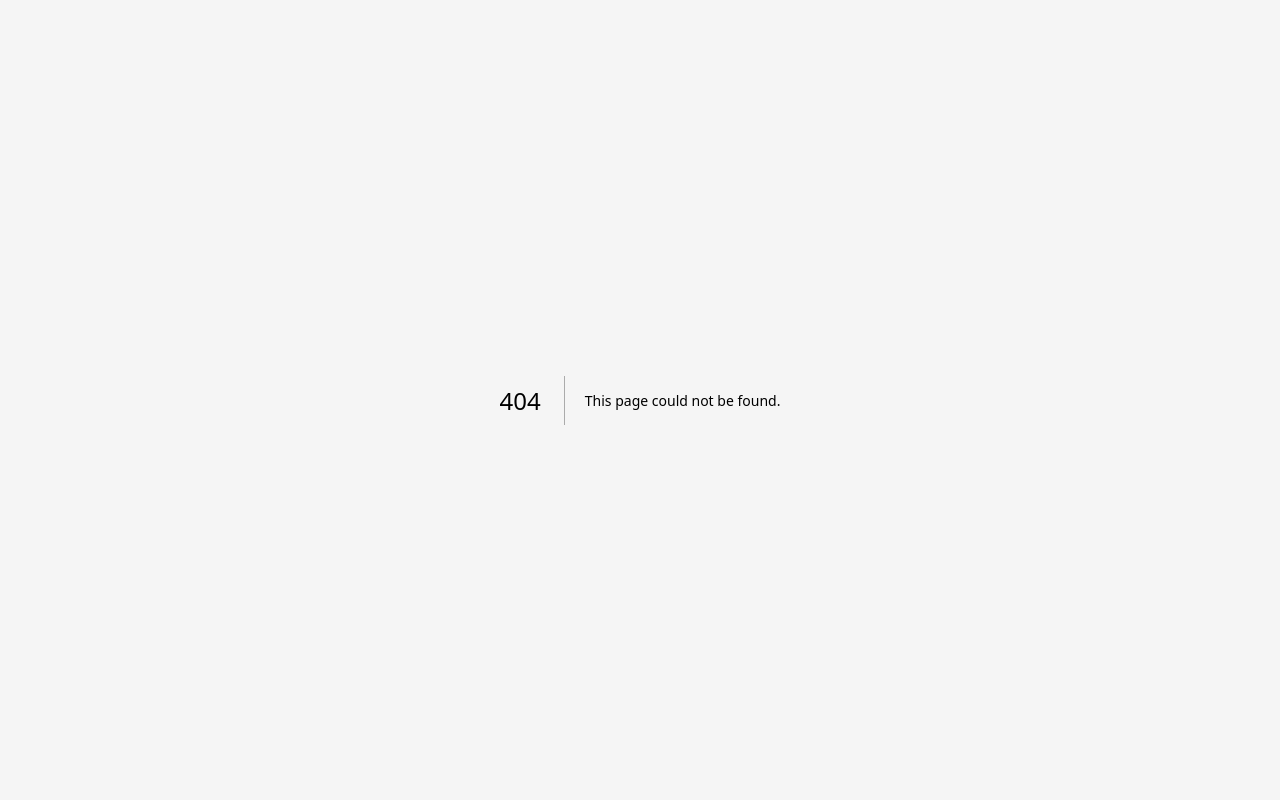
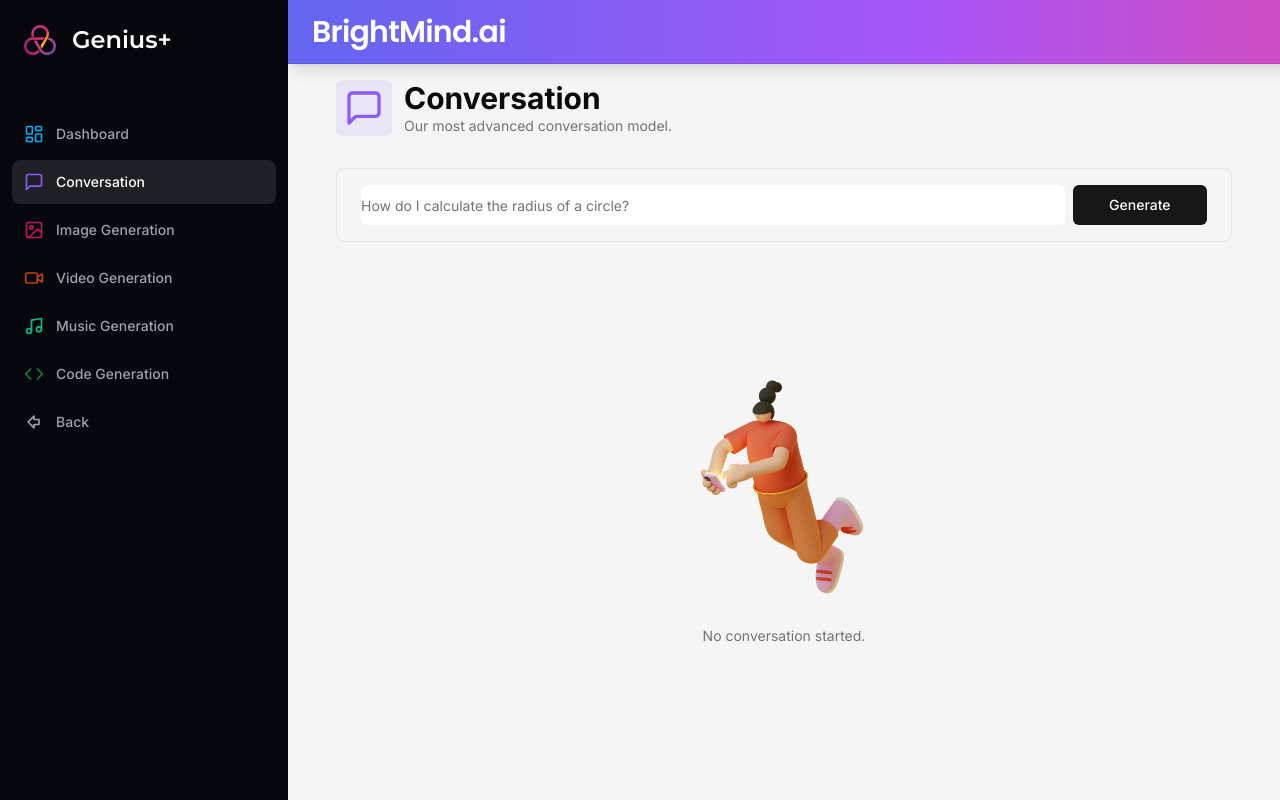
Before and after one commit to CharulRathore/AI-Companion, a Next.js app: page /conversation in a window 1280 px wide. Before the commit this address had no page. Built offline with nearby package versions, Linux system fonts and the light colour scheme.

Commit message:
conversation AI feature

```diff
--- /dev/null
+++ b/app/(dashboard)/(routes)/conversation/constants.ts
@@ -0,0 +1,7 @@
+import * as z from "zod";
+
+export const formSchema = z.object({
+  prompt: z.string().min(1, {
+    message: "Prompt is required."
+  }),
+});
--- /dev/null
+++ b/app/(dashboard)/(routes)/conversation/page.tsx
@@ -0,0 +1,137 @@
+"use client";
+
+import * as z from "zod";
+import axios from "axios";
+import { MessageSquare } from "lucide-react";
+import { useForm } from "react-hook-form";
+import { useState } from "react";
+// import { toast } from "react-hot-toast";
+import { useRouter } from "next/navigation";
+import { ChatCompletionMessageParam } from "openai/resources/chat/completions";
+
+import { BotAvatar } from "@/components/bot-avatar1";
+import { Heading } from "@/components/heading";
+import { Button } from "@/components/ui/button";
+import { Input } from "@/components/ui/input";
+import { zodResolver } from "@hookform/resolvers/zod";
+import { Form, FormControl, FormField, FormItem } from "@/components/ui/form";
+import { cn } from "@/lib/utils";
+import { Loader } from "@/components/loader";
+import { UserAvatar } from "@/components/user-avatar1";
+import { Empty } from "@/components/empty";
+// import { useProModal } from "@/hooks/use-pro-modal";
+
+import { formSchema } from "./constants";
+
+
+const ConversationPage = () => {
+    const router = useRouter();
+    // const proModal = useProModal();
+    const [messages, setMessages] = useState<ChatCompletionMessageParam[]>([]);
+
+
+    const form = useForm<z.infer<typeof formSchema>>({
+        resolver: zodResolver(formSchema),
+        defaultValues: {
+          prompt: ""
+        }
+      });
+
+    const isLoading = form.formState.isSubmitting;
+    const onSubmit = async (values: z.infer<typeof formSchema>) => {
+      try {
+        const userMessage: ChatCompletionMessageParam = { role: "user", content: values.prompt };
+        const newMessages = [...messages, userMessage];
+
+        const response = await axios.post('/api/conversation', { messages: newMessages });
+        setMessages((current) => [...current, userMessage, response.data]);
+
+        form.reset();
+      } catch (error: any) {
+        console.log(error);
+        // if (error?.response?.status === 403) {
+        //   proModal.onOpen();
+        // } else {
+        //   toast.error("Something went wrong.");
+        // }
+      } finally {
+        router.refresh();
+      }
+    };
+    return (
+        <div>
+          <Heading
+            title="Conversation"
+            description="Our most advanced conversation model."
+            icon={MessageSquare}
+            iconColor="text-violet-500"
+            bgColor="bg-violet-500/10"
+          />
+          <div className="px-4 lg:px-8">
+            <div>
+              <Form {...form}>
+                <form
+                  onSubmit={form.handleSubmit(onSubmit)}
+                  className="
+                    rounded-lg
+                    border
+                    w-full
+                    p-4
+                    px-3
+                    md:px-6
+                    focus-within:shadow-sm
+                    grid
+                    grid-cols-12
+                    gap-2
+                  "
+                >
+                  <FormField
+                    name="prompt"
+                    render={({ field }) => (
+                      <FormItem className="col-span-12 lg:col-span-10">
+                        <FormControl className="m-0 p-0">
+                          <Input
+                            className="border-0 outline-none focus-visible:ring-0 focus-visible:ring-transparent"
+                            disabled={isLoading}
+                            placeholder="How do I calculate the radius of a circle?"
+                            {...field}
+                          />
+                        </FormControl>
+                      </FormItem>
+                    )}
+                  />
+                  <Button className="col-span-12 lg:col-span-2 w-full" type="submit" disabled={isLoading} size="icon">
+                    Generate
+                  </Button>
+                </form>
+              </Form>
+            </div>
+            <div className="space-y-4 mt-4">
+            {isLoading && (
+                <div className="p-8 rounded-lg w-full flex items-center justify-center bg-muted">
+                  <Loader />
+                </div>
+              )}
+              { messages.length === 0 && !isLoading && (
+                <Empty label="No conversation started." />
+              )}
+              <div className="flex flex-col-reverse gap-y-4">
+                {messages.map((message) => (
+                  <div key={String(message.content)} className={cn(
+                    "p-8 w-full flex items-start gap-x-8 rounded-lg",
+                    message.role === "user" ? "bg-white border border-black/10" : "bg-muted",
+                  )}>
+                    {message.role === "user" ? <UserAvatar /> : <BotAvatar />}
+                    <p className="text-sm">
+                      {String(message.content)}
+                    </p>
+                  </div>
+                ))}
+              </div>
+            </div>
+          </div>
+        </div>
+       );
+}
+
+export default ConversationPage;
--- /dev/null
+++ b/app/api/conversation/route.ts
@@ -0,0 +1,40 @@
+import OpenAI from 'openai';
+import { NextResponse } from "next/server";
+import { auth } from "@clerk/nextjs/server";
+
+const openai = new OpenAI({
+  apiKey: process.env.OPENAI_API_KEY,
+});
+
+
+export async function POST(
+    req: Request
+  ) {
+    try {
+      const { userId } = auth();
+      const body = await req.json();
+      const { messages  } = body;
+
+      if (!userId) {
+        return new NextResponse("Unauthorized", { status: 401 });
+      }
+
+      if (!process.env.OPENAI_API_KEY) {
+        return new NextResponse("OpenAI API Key not configured.", { status: 500 });
+      }
+
+      if (!messages) {
+        return new NextResponse("Messages are required", { status: 400 });
+      }
+
+      const response = await openai.chat.completions.create({
+        model: "gpt-3.5-turbo",
+        messages
+      });
+
+      return NextResponse.json(response.choices[0].message);
+    } catch (error) {
+      console.log('[CONVERSATION_ERROR]', error);
+      return new NextResponse("Internal Error", { status: 500 });
+    }
+  };
--- /dev/null
+++ b/components/bot-avatar1.tsx
@@ -0,0 +1,9 @@
+import { Avatar, AvatarImage } from "@/components/ui/avatar";
+
+export const BotAvatar = () => {
+  return (
+    <Avatar className="h-8 w-8">
+      <AvatarImage className="p-1" src="/logo.png" />
+    </Avatar>
+  );
+};
--- /dev/null
+++ b/components/empty.tsx
@@ -0,0 +1,21 @@
+import Image from "next/image";
+
+
+interface EmptyProps {
+  label: string;
+}
+
+export const Empty = ({
+  label
+}: EmptyProps) => {
+  return (
+    <div className="h-full p-20 flex flex-col items-center justify-center">
+      <div className="relative h-72 w-72">
+        <Image src="/empty1.png" fill alt="Empty" />
+      </div>
+      <p className="text-muted-foreground text-sm text-center">
+        {label}
+      </p>
+    </div>
+  );
+};
--- /dev/null
+++ b/components/heading.tsx
@@ -0,0 +1,35 @@
+import { Icon, LucideIcon } from "lucide-react";
+
+import { cn } from "@/lib/utils";
+
+interface HeadingProps {
+  title: string;
+  description: string;
+  icon: LucideIcon;
+  iconColor?: string;
+  bgColor?: string;
+}
+
+export const Heading = ({
+  title,
+  description,
+  icon: Icon,
+  iconColor,
+  bgColor,
+}: HeadingProps) => {
+  return (
+    <>
+      <div className="px-4 lg:px-8 flex items-center gap-x-3 mb-8">
+        <div className={cn("p-2 w-fit rounded-md", bgColor)}>
+          <Icon className={cn("w-10 h-10", iconColor)} />
+        </div>
+        <div>
+          <h2 className="text-3xl font-bold">{title}</h2>
+          <p className="text-sm text-muted-foreground">
+            {description}
+          </p>
+        </div>
+      </div>
+    </>
+  );
+};
--- /dev/null
+++ b/components/loader.tsx
@@ -0,0 +1,18 @@
+import Image from "next/image"
+
+export const Loader = () => {
+  return (
+    <div className="h-full flex flex-col gap-y-4 items-center justify-center">
+      <div className="w-10 h-10 relative animate-spin">
+        <Image
+          alt="Logo"
+          src="/logo.png"
+          fill
+        />
+      </div>
+      <p className="text-sm text-muted-foreground">
+        Genius is thinking...
+      </p>
+    </div>
+  );
+};
--- /dev/null
+++ b/components/user-avatar1.tsx
@@ -0,0 +1,17 @@
+import { useUser } from "@clerk/nextjs";
+
+import { Avatar, AvatarFallback, AvatarImage } from "@/components/ui/avatar";
+
+export const UserAvatar = () => {
+  const { user } = useUser();
+
+  return (
+    <Avatar className="h-8 w-8">
+      <AvatarImage src = {String(user?.setProfileImage)} />
+      <AvatarFallback>
+        {user?.firstName?.charAt(0)}
+        {user?.lastName?.charAt(0)}
+      </AvatarFallback>
+    </Avatar>
+  );
+};
--- a/package.json
+++ b/package.json
@@ -10,7 +10,7 @@
   },
   "dependencies": {
     "@clerk/nextjs": "^5.7.5",
-    "@hookform/resolvers": "^3.9.0",
+    "@hookform/resolvers": "^3.9.1",
     "@langchain/community": "^0.3.11",
     "@langchain/core": "^0.3.17",
     "@langchain/openai": "^0.3.11",
@@ -39,7 +39,7 @@
     "next": "14.2.15",
     "next-cloudinary": "^6.16.0",
     "next-themes": "^0.3.0",
-    "openai": "^4.70.2",
+    "openai": "^4.71.0",
     "openai-edge": "^1.2.2",
     "query-string": "^9.1.1",
     "react": "^18",
```
Also changed, not shown: public/empty1.png (added), 1 other file (tests, documents, lock files or other folders).
